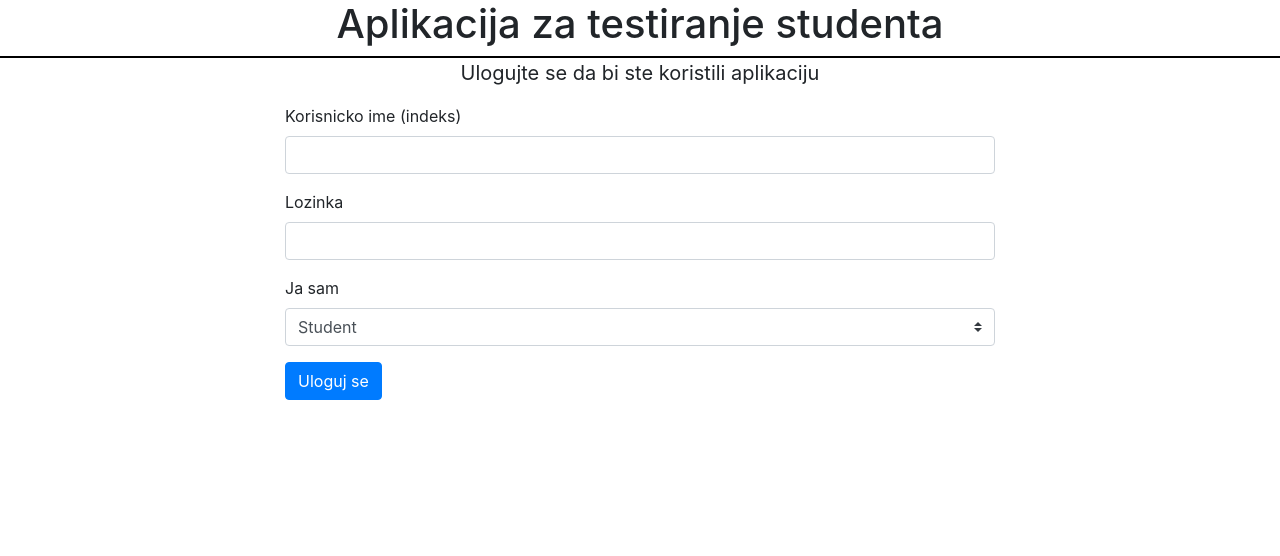
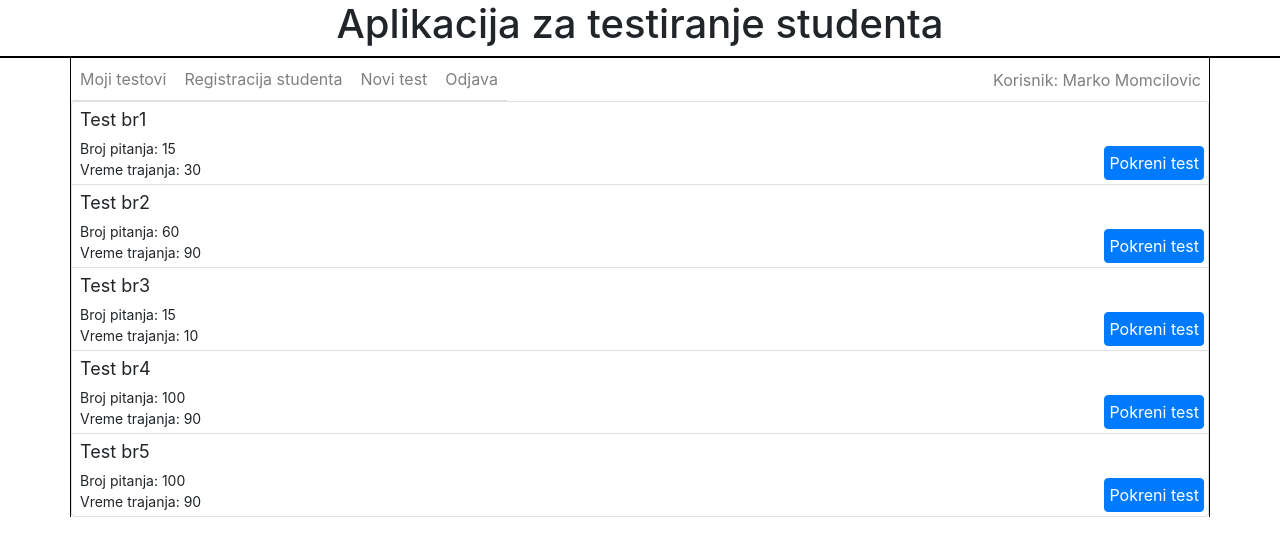
Before and after one commit to MarkoMom96/ProjectForSchoolFrontEnd, a React (Create React App) app: page / in a window 1280 px wide. Shown: the top 556 px of the page. Built offline with nearby package versions, Linux system fonts and the light colour scheme.

Commit message:
Create the MainContent component

```diff
--- /dev/null
+++ b/src/components/MainContent/MainContent.css
@@ -0,0 +1,13 @@
+.borderLR{
+    border-left:black 1px solid;
+    border-right:black 1px solid;
+}
+.testName {
+  font-size: 18px;
+  margin-bottom: 5px;
+
+}
+.testInfo {
+  font-size: 14px;
+  margin-bottom: 0px;
+}
--- /dev/null
+++ b/src/components/MainContent/MainContent.tsx
@@ -0,0 +1,59 @@
+import React from 'react';
+import './MainContent.css';
+import { Button, Col, Container, ListGroup, Row } from 'react-bootstrap';
+
+
+export class TestItem {
+      name: string = "";
+      numOfQuestions: string = "";
+      duration: string = "";
+
+
+      constructor(name:string, numOfQuestions:string, duration:string){
+          this.name = name;
+          this.numOfQuestions = numOfQuestions;
+          this.duration = duration;
+      }
+
+}
+
+interface TestProperties {
+    items:TestItem[];
+}
+
+export class MainContent extends React.Component<TestProperties> {
+  render() {
+  return (
+
+    <Container className="borderLR px-0">
+      <ListGroup >
+        {this.props.items.map(this.addTest)}
+      </ListGroup>
+    </Container>
+
+  );
+
+}
+
+private addTest(item: TestItem) {
+  return(
+    <ListGroup.Item className="p-1 pl-2">
+          <Row noGutters>
+            <p className="testName">{ item.name }</p>
+          </Row>
+          <Row noGutters>
+            <Col xs="auto">
+              <p className="testInfo">Broj pitanja: { item.numOfQuestions }</p>
+              <p className="testInfo">Vreme trajanja: { item.duration } </p>
+            </Col>
+            <Col>
+              <Button href = "#" className="float-right p-1 mt-2">Pokreni test</Button>
+            </Col>
+          </Row>
+        </ListGroup.Item>
+  )
+}
+
+
+}
+export default MainContent;
--- a/src/components/MainMenu/MainMenu.css
+++ b/src/components/MainMenu/MainMenu.css
@@ -1,10 +1,7 @@
-.noPadding{
-  padding:0px;
-}
 
 .borderL {
-  border-left: black 2px solid;
+  border-left: black 1px solid;
 }
 .borderR {
-  border-right: black 2px solid;
+  border-right: black 1px solid;
 }
--- a/src/components/MainMenu/MainMenu.tsx
+++ b/src/components/MainMenu/MainMenu.tsx
@@ -1,17 +1,20 @@
 import React from 'react';
 import { Container, Nav, Navbar } from 'react-bootstrap';
+import { user } from '../..';
 import './MainMenu.css';
 
 export class MainMenuItem{
     linkName: string = "";
     linkHref: string = "#";
 
+
     constructor(linkName: string, linkHref: string) {
       this.linkName = linkName;
       this.linkHref = linkHref;
     }
 
-}
+
+  }
 
 interface MainMenuProperties {
     items: MainMenuItem[];
@@ -20,20 +23,18 @@ interface MainMenuProperties {
 export class MainMenu extends React.Component<MainMenuProperties> {
   render() {
   return (
-    <Container  className="borderL borderR noPadding">
-      <Navbar  expand="lg" className = "noPadding">
+    <Container  className="borderL borderR p-0">
+      <Navbar  expand="md" className = "p-0">
         <Navbar.Toggle aria-controls="basic-navbar-nav" />
         <Navbar.Collapse id="basic-navbar-nav">
-          <Nav className="mr-auto" variant = "tabs">
+          <Nav variant = "tabs">
             {
               this.props.items.map(this.addNavLink)
             }
-          </Nav>
-          <Navbar.Text>Ime i Prezime, Indeks:123123123</Navbar.Text>
-          <Nav>
-          <Nav.Link href="#">Odjava</Nav.Link>
+            <Nav.Link href="#">Odjava</Nav.Link>
           </Nav>
         </Navbar.Collapse>
+        <Navbar.Text className = "ml-auto pr-2" >Korisnik: { user }</Navbar.Text>
       </Navbar>
     </Container>
   );
--- a/src/index.tsx
+++ b/src/index.tsx
@@ -1,6 +1,5 @@
 import React from 'react';
 import ReactDOM from 'react-dom';
-import App from './components/App/App';
 import './index.css';
 import reportWebVitals from './reportWebVitals';
 import 'bootstrap/dist/css/bootstrap.min.css';
@@ -11,21 +10,31 @@ import "@fortawesome/fontawesome-free/css/fontawesome.min.css";
 import { Banner } from "./components/AppBanner/banner";
 import MainMenu, { MainMenuItem } from './components/MainMenu/MainMenu';
 import { Login } from './components/Login/Login';
+import MainContent, { TestItem } from './components/MainContent/MainContent';
 
 
+export const user = "Marko Momcilovic";
+const menuOptions = [
+    new MainMenuItem("Moji testovi", "/moji_testovi/"),
+    new MainMenuItem("Registracija studenta", "/registracija_studenta/"),
+    new MainMenuItem("Novi test", "/novi_test/")
 
-const menuOptions = [
-    new MainMenuItem("Moji testovi", "/activni_testovi/"),
-    new MainMenuItem("Registracija studenta", "/registracija_studenta/")
+  ];
 
+  const testList = [
+    new TestItem("Test br1", "15", "30"),
+    new TestItem("Test br2", "60", "90"),
+    new TestItem("Test br3", "15", "10"),
+    new TestItem("Test br4", "100", "90"),
+    new TestItem("Test br5", "100", "90")
   ];
 
 
 ReactDOM.render(
   <React.StrictMode>
     <Banner></Banner>
-
-    <Login></Login>
+    <MainMenu items = { menuOptions }></MainMenu>
+    <MainContent items = { testList }></MainContent>
   </React.StrictMode>,
   document.getElementById('root')
 );
```
Also changed, not shown: src/components/App/App.tsx (deleted, +0 -19 lines), src/components/App/App.css (added), src/components/Login/Login.css (line endings or trailing spaces), 1 other file (tests, documents, lock files or other folders).
